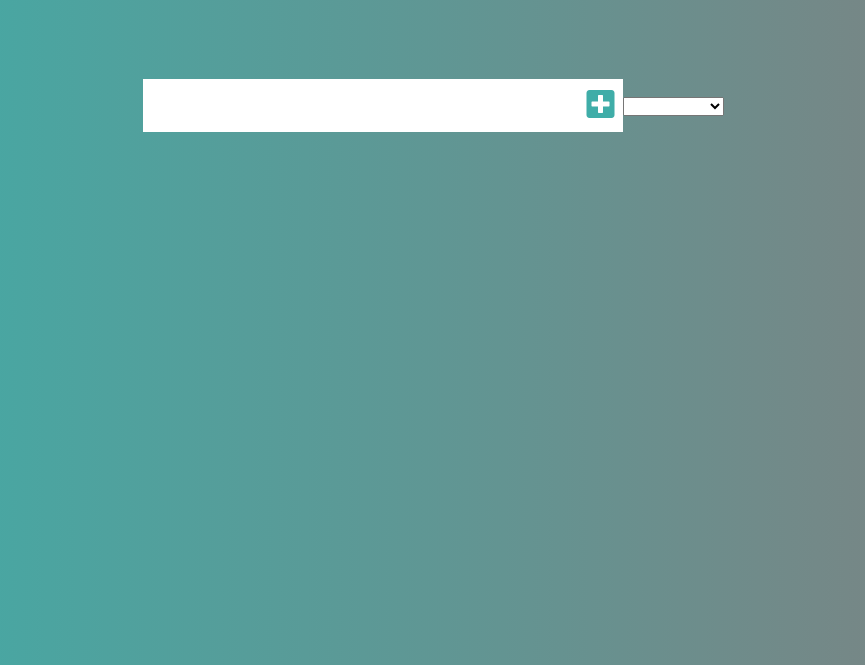
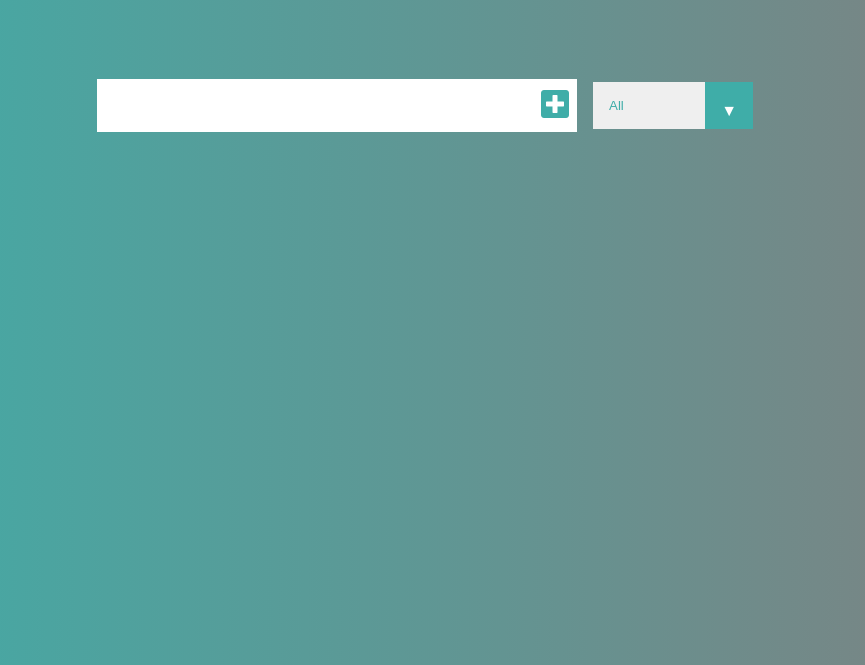
Before and after one commit to dominicdaviescodes/vanilla-todo, a plain HTML site: page index.html in a window 1280 px wide. Shown: the part 135-800 px from the top of the page, without its empty margins (207-1072 px from the left). Drawn offline with Linux system fonts and the light colour scheme.

Commit message:
css, style filterable list

```diff
--- a/index.html
+++ b/index.html
@@ -26,7 +26,7 @@
       </button>
       <div class="select">
         <select name="todos" class="filter-todo">
-          <option value="all"></option>
+          <option value="all">All</option>
           <option value="completed">Completed</option>
           <option value="uncompleted">Uncompleted</option>
         </select>
--- a/style.css
+++ b/style.css
@@ -107,3 +107,40 @@ form button:hover {
   transform: translateY(8rem) rotateZ(20deg);
   opacity: 0;
 }
+
+select {
+  -webkit-appearance: none;
+  -moz-appearance: none;
+  appearance: none;
+  outline: none;
+  border: none;
+}
+
+.select {
+  margin: 1rem;
+  position: relative;
+  overflow: hidden;
+}
+
+select {
+  color: #3fada8;
+  width: 10rem;
+  cursor: pointer;
+  padding: 1rem;
+}
+
+.select::after {
+  content: '\25BC';
+  position: absolute;
+  background: #3fada8;
+  top: 0;
+  right: 0;
+  padding: 1rem;
+  pointer-events: none;
+  transition: all 0.3s ease;
+}
+
+.select:hover::after {
+  background: #fff;
+  color: #3fada8;
+}
```
